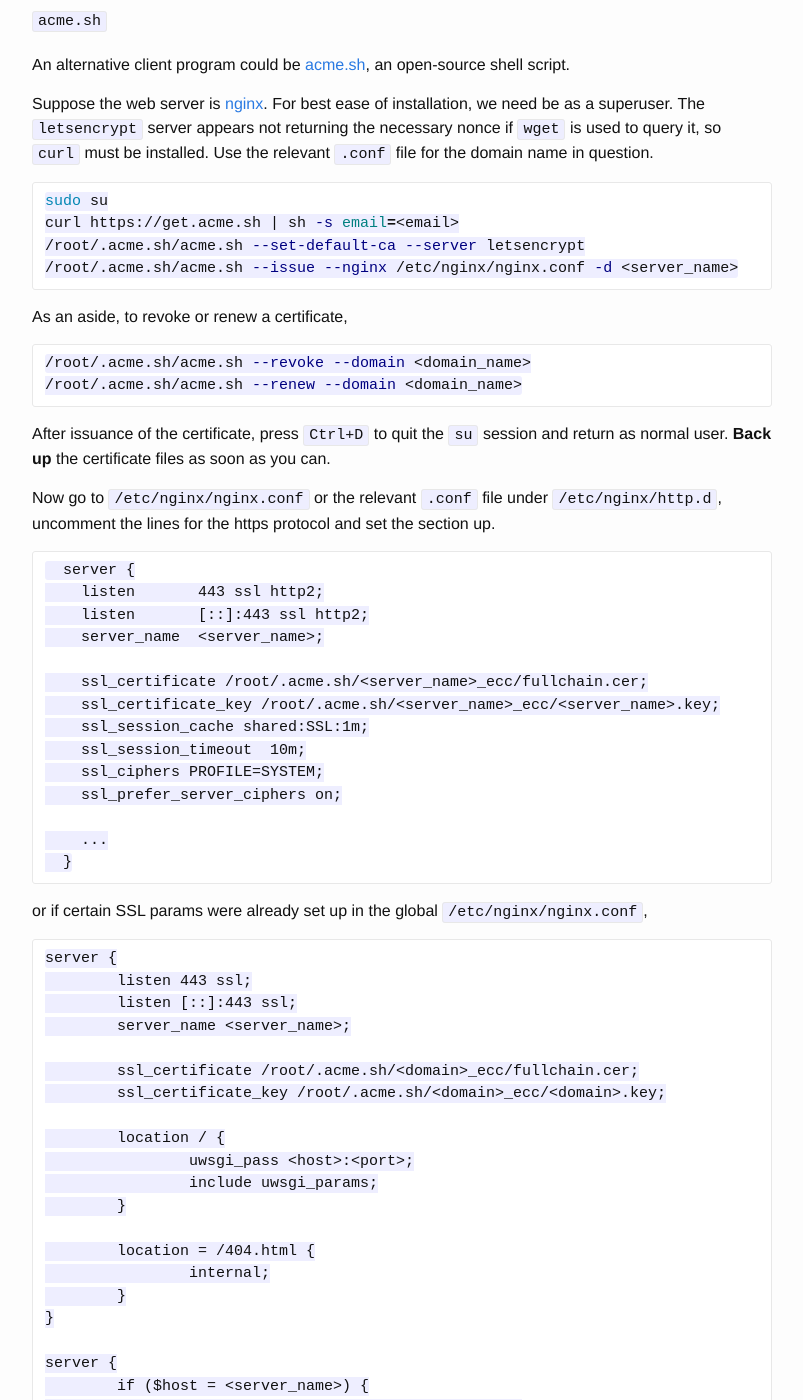
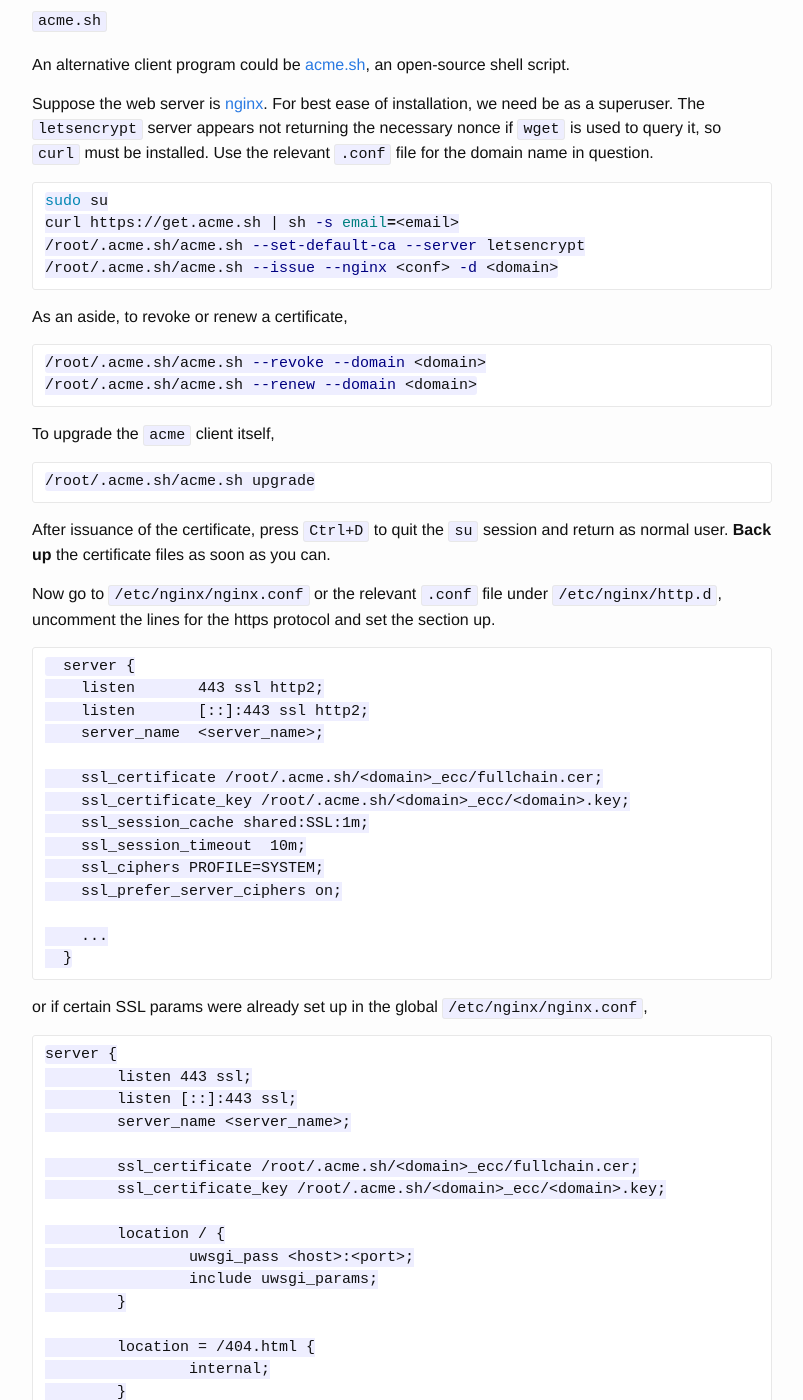
Before and after one commit to jli05/jli05.github.io, a Jekyll site: the page built from _posts/2023-08-28-acme-SSL-certificates.md, in a window 1280 px wide and 1400 px high, scrolled down 491 px. Shown: the whole window, without its empty margins (238-1041 px from the left). Built offline with Jekyll 4.4.1, drawn with Linux system fonts in a browser that asks for light colours.

Commit message:
fixup! update for Alpine Linux

````diff
--- a/_posts/2023-08-28-acme-SSL-certificates.md
+++ b/_posts/2023-08-28-acme-SSL-certificates.md
@@ -20,14 +20,20 @@ Suppose the web server is [nginx](https://nginx.org). For best ease of installat
 sudo su
 curl https://get.acme.sh | sh -s email=<email>
 /root/.acme.sh/acme.sh --set-default-ca --server letsencrypt
-/root/.acme.sh/acme.sh --issue --nginx /etc/nginx/nginx.conf -d <server_name>
+/root/.acme.sh/acme.sh --issue --nginx <conf> -d <domain>
 ```
 
 As an aside, to revoke or renew a certificate,
 
 ```sh
-/root/.acme.sh/acme.sh --revoke --domain <domain_name>
-/root/.acme.sh/acme.sh --renew --domain <domain_name>
+/root/.acme.sh/acme.sh --revoke --domain <domain>
+/root/.acme.sh/acme.sh --renew --domain <domain>
+```
+
+To upgrade the `acme` client itself,
+
+```sh
+/root/.acme.sh/acme.sh upgrade
 ```
 
 After issuance of the certificate, press `Ctrl+D` to quit the `su` session and return as normal user. **Back up** the certificate files as soon as you can.
@@ -40,8 +46,8 @@ Now go to `/etc/nginx/nginx.conf` or the relevant `.conf` file under `/etc/nginx
     listen       [::]:443 ssl http2;
     server_name  <server_name>;
 
-    ssl_certificate /root/.acme.sh/<server_name>_ecc/fullchain.cer;
-    ssl_certificate_key /root/.acme.sh/<server_name>_ecc/<server_name>.key;
+    ssl_certificate /root/.acme.sh/<domain>_ecc/fullchain.cer;
+    ssl_certificate_key /root/.acme.sh/<domain>_ecc/<domain>.key;
     ssl_session_cache shared:SSL:1m;
     ssl_session_timeout  10m;
     ssl_ciphers PROFILE=SYSTEM;
````
